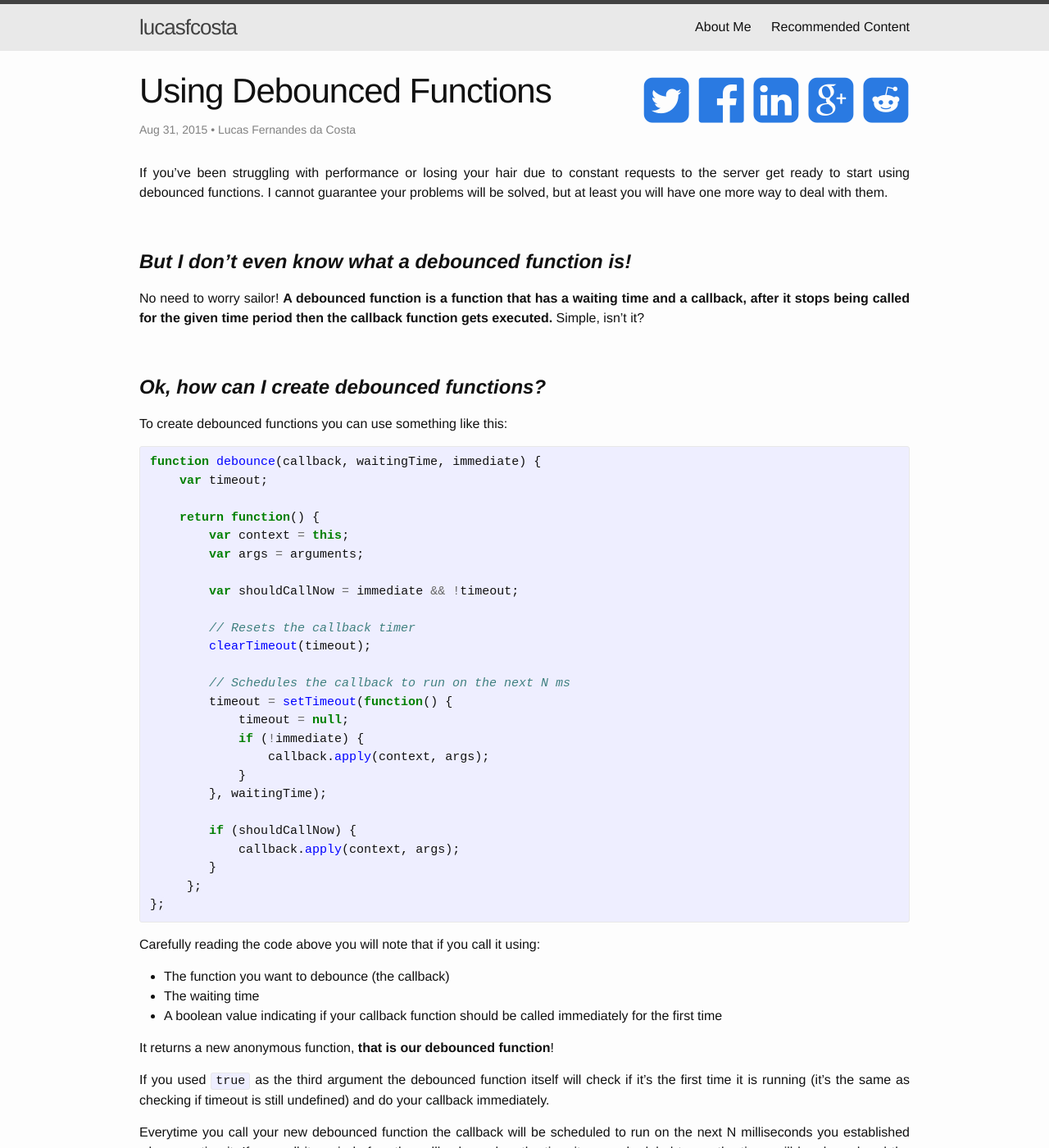
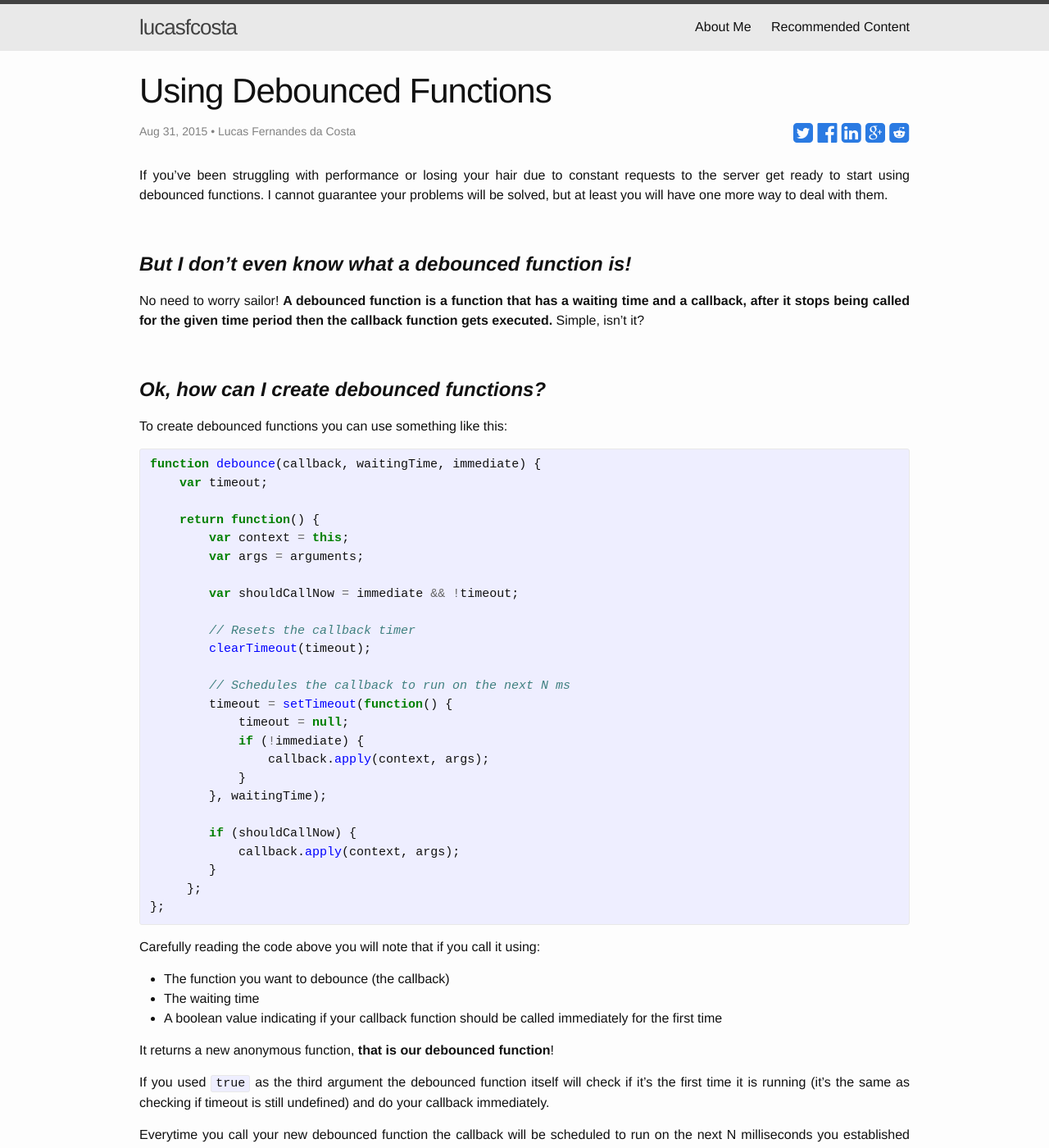
Before and after one commit to lucasfcosta/blog, a Jekyll site: the page built from _posts/2015-08-31-Using-Debounced-Functions.markdown, in a window 1280 px wide and 1400 px high. Shown: the whole window at 82% size. Built offline with Jekyll 4.4.1, drawn with Linux system fonts in a browser that asks for light colours; comment, search, counter and statistics services are not loaded.

Commit message:
Fix share buttons positions with long titles

```diff
--- a/_layouts/post.html
+++ b/_layouts/post.html
@@ -7,6 +7,13 @@ layout: default
 
     <span class="title-line">
       <h1 class="post-title">{{ page.title }}</h1>
+    </span>
+
+    <div class="post-lead">
+      <div class="post-meta">
+        {{ page.date | date: "%b %-d, %Y" }}{% if page.author %} • {{ page.author }}{% endif %}{% if page.meta %} • {{ page.meta }}{% endif %}
+      </div>
+
       <span class="share-buttons">
         <a href="https://twitter.com/intent/tweet?text={{ page.title }}&url={{ site.url }}{{ page.url }}&via={{ site.twitter_username }}&related={{ site.twitter_username }}" rel="nofollow" target="_blank" title="Share on Twitter"><i class="fa fa-twitter-square fa-2x"></i></a>
         <a href="https://facebook.com/sharer.php?u={{ site.url }}{{ page.url }}" rel="nofollow" target="_blank" title="Share on Facebook"><i class="fa fa-facebook-official fa-2x"></i></a>
@@ -14,11 +21,6 @@ layout: default
         <a href="https://plus.google.com/share?url={{ site.url }}{{ page.url }}" rel="nofollow" target="_blank" title="Share on Google+"><i class="fa fa-google-plus-square fa-2x"></i></a>
         <a href="http://www.reddit.com/submit?url={{ site.url }}{{ page.url }}&title={{ page.title }}" rel="nofollow" target="_blank" title="Share on Google+"><i class="fa fa-reddit-square fa-2x"></i></a>
       </span>
-    </span>
-
-    <div class="post-meta">{{ page.date | date: "%b %-d, %Y" }}{% if page.author %} • {{ page.author }}{% endif %}{% if page.meta %} • {{ page.meta }}{% endif %}
-
-
     </div>
   </header>
 
--- a/_sass/_layout.scss
+++ b/_sass/_layout.scss
@@ -186,6 +186,7 @@
 }
 
 .post-meta {
+    display: inline-block;
     font-size: $small-font-size;
     color: $grey-color;
 
@@ -321,15 +322,13 @@ strong {
 
 .share-buttons {
     letter-spacing: 0.05em;
-    display: inline-block;
+    font-size: $small-font-size;
     float: right;
-    font-size: 2em;
 
     @include media-query($on-laptop) {
         float: none;
         display: block;
         text-align: center;
-        font-size: 1.3em;
         margin-top: 0.8em;
         margin-bottom: 0.5em;
     }
```
